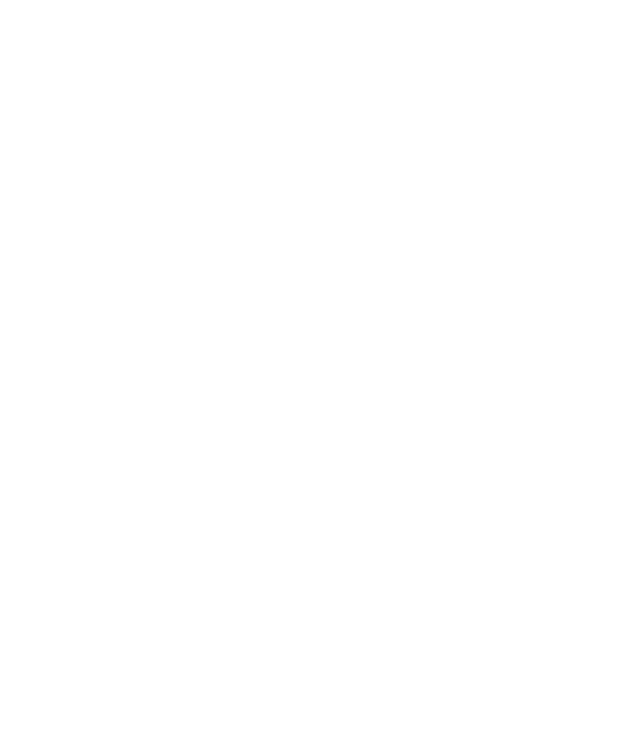
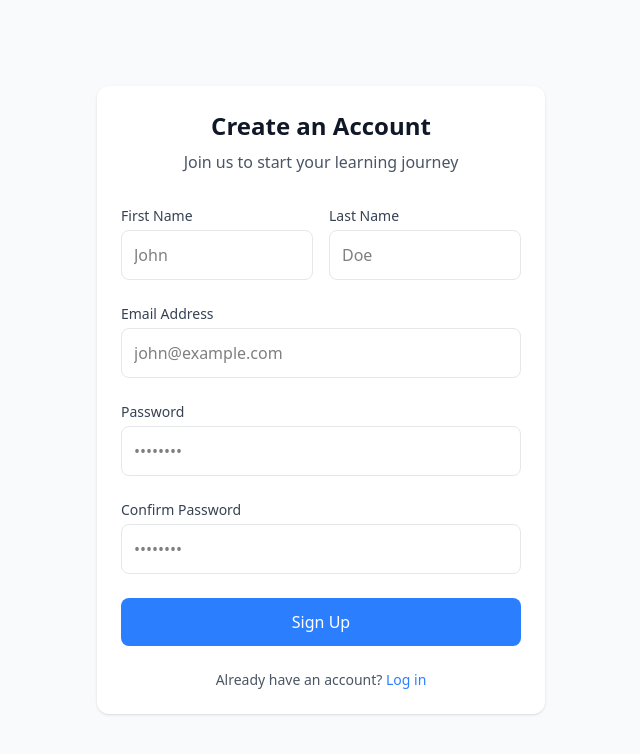
Before and after one commit to OmarBouhlal/elearning-front, a React (Vite) app: page /Signup in a window 1280 px wide. Shown: the top 754 px of the page, without its empty margins (319-959 px from the left). Built offline with nearby package versions, Linux system fonts and the light colour scheme.

Commit message:
feat: initialized Sign up page with its components

```diff
--- /dev/null
+++ b/src/components/signup/Button.jsx
@@ -0,0 +1,23 @@
+import React from 'react';
+
+const Button = ({ children, variant = 'primary', className = '', ...props }) => {
+    const baseStyles = "px-6 py-3 rounded-lg font-medium transition-all duration-150 focus:outline-none focus:ring-2 focus:ring-offset-2 disabled:opacity-50 disabled:cursor-not-allowed";
+
+    const variants = {
+        primary: "bg-blue-500 text-white hover:bg-blue-700 focus:ring-blue-500",
+        secondary: "bg-white text-blue-500 border border-blue-500 hover:bg-blue-50 focus:ring-blue-500",
+        ghost: "bg-transparent text-blue-500 hover:bg-blue-50 focus:ring-blue-500",
+        fullWidth: "w-full bg-blue-500 text-white hover:bg-blue-700 focus:ring-blue-500"
+    };
+
+    return (
+        <button
+            className={`${baseStyles} ${variants[variant]} ${className}`}
+            {...props}
+        >
+            {children}
+        </button>
+    );
+};
+
+export default Button;
--- /dev/null
+++ b/src/components/signup/Card.jsx
@@ -0,0 +1,14 @@
+import React from 'react';
+
+const Card = ({ children, className = '', ...props }) => {
+    return (
+        <div
+            className={`bg-white rounded-xl shadow-sm p-6 hover:shadow-md transition-shadow duration-300 ${className}`}
+            {...props}
+        >
+            {children}
+        </div>
+    );
+};
+
+export default Card;
--- /dev/null
+++ b/src/components/signup/Input.jsx
@@ -0,0 +1,29 @@
+import React from 'react';
+
+const Input = ({ label, error, className = '', ...props }) => {
+    return (
+        <div className={`flex flex-col gap-1 ${className}`}>
+            {label && (
+                <label className="text-sm font-medium text-gray-700">
+                    {label}
+                </label>
+            )}
+            <input
+                className={`
+          w-full px-3 py-3 rounded-lg border transition-all duration-150 outline-none
+          ${error
+                        ? 'border-red-500 focus:border-red-500 focus:ring-1 focus:ring-red-500'
+                        : 'border-gray-200 focus:border-blue-500 focus:ring-1 focus:ring-blue-500'
+                    }
+          disabled:bg-gray-50 disabled:text-gray-500
+        `}
+                {...props}
+            />
+            {error && (
+                <span className="text-xs text-red-500">{error}</span>
+            )}
+        </div>
+    );
+};
+
+export default Input;
--- /dev/null
+++ b/src/components/signup/SignupForm.jsx
@@ -0,0 +1,131 @@
+import React, { useState } from 'react';
+import Card from './Card';
+import Input from './Input';
+import Button from './Button';
+
+const SignupForm = () => {
+    const [formData, setFormData] = useState({
+        firstName: '',
+        lastName: '',
+        email: '',
+        password: '',
+        confirmPassword: ''
+    });
+    const [errors, setErrors] = useState({});
+
+    const handleChange = (e) => {
+        const { name, value } = e.target;
+        setFormData(prev => ({
+            ...prev,
+            [name]: value
+        }));
+        // Clear error when user types
+        if (errors[name]) {
+            setErrors(prev => ({
+                ...prev,
+                [name]: ''
+            }));
+        }
+    };
+
+    const validate = () => {
+        const newErrors = {};
+        if (!formData.firstName.trim()) newErrors.firstName = 'First name is required';
+        if (!formData.lastName.trim()) newErrors.lastName = 'Last name is required';
+        if (!formData.email.trim()) newErrors.email = 'Email is required';
+        else if (!/\S+@\S+\.\S+/.test(formData.email)) newErrors.email = 'Email is invalid';
+
+        if (!formData.password) newErrors.password = 'Password is required';
+        else if (formData.password.length < 6) newErrors.password = 'Password must be at least 6 characters';
+
+        if (formData.confirmPassword !== formData.password) newErrors.confirmPassword = 'Passwords do not match';
+
+        setErrors(newErrors);
+        return Object.keys(newErrors).length === 0;
+    };
+
+    const handleSubmit = (e) => {
+        e.preventDefault();
+        if (validate()) {
+            console.log('Form submitted:', formData);
+            // Handle signup logic here
+        }
+    };
+
+    return (
+        <Card className="w-full max-w-md mx-auto">
+            <div className="text-center mb-8">
+                <h1 className="text-2xl font-bold text-gray-900">Create an Account</h1>
+                <p className="text-gray-600 mt-2">Join us to start your learning journey</p>
+            </div>
+
+            <form onSubmit={handleSubmit} className="space-y-6">
+                <div className="flex gap-4">
+                    <Input
+                        label="First Name"
+                        name="firstName"
+                        type="text"
+                        placeholder="John"
+                        value={formData.firstName}
+                        onChange={handleChange}
+                        error={errors.firstName}
+                        className="w-1/2"
+                    />
+                    <Input
+                        label="Last Name"
+                        name="lastName"
+                        type="text"
+                        placeholder="Doe"
+                        value={formData.lastName}
+                        onChange={handleChange}
+                        error={errors.lastName}
+                        className="w-1/2"
+                    />
+                </div>
+
+                <Input
+                    label="Email Address"
+                    name="email"
+                    type="email"
+                    placeholder="john@example.com"
+                    value={formData.email}
+                    onChange={handleChange}
+                    error={errors.email}
+                />
+
+                <Input
+                    label="Password"
+                    name="password"
+                    type="password"
+                    placeholder="••••••••"
+                    value={formData.password}
+                    onChange={handleChange}
+                    error={errors.password}
+                />
+
+                <Input
+                    label="Confirm Password"
+                    name="confirmPassword"
+                    type="password"
+                    placeholder="••••••••"
+                    value={formData.confirmPassword}
+                    onChange={handleChange}
+                    error={errors.confirmPassword}
+                />
+
+                <Button type="submit" variant="fullWidth">
+                    Sign Up
+                </Button>
+
+                <div className="text-center text-sm text-gray-600">
+                    Already have an account?{' '}
+                    <a href="/login" className="text-blue-500 hover:text-blue-700 font-medium">
+                        Log in
+                    </a>
+                </div>
+            </form>
+        </Card>
+    );
+};
+
+export default SignupForm;
--- a/src/pages/Signup.jsx
+++ b/src/pages/Signup.jsx
@@ -1,7 +1,12 @@
+import React from 'react';
+import SignupForm from '../components/signup/SignupForm';
+
 const Signup = () => {
     return (
-        <>
-        </>
-    )
+        <div className="min-h-screen bg-gray-50 flex items-center justify-center p-4">
+            <SignupForm />
+        </div>
+    );
 }
-export default Signup
+
+export default Signup;
```
Also changed, not shown: src/components/Button.jsx (deleted).
